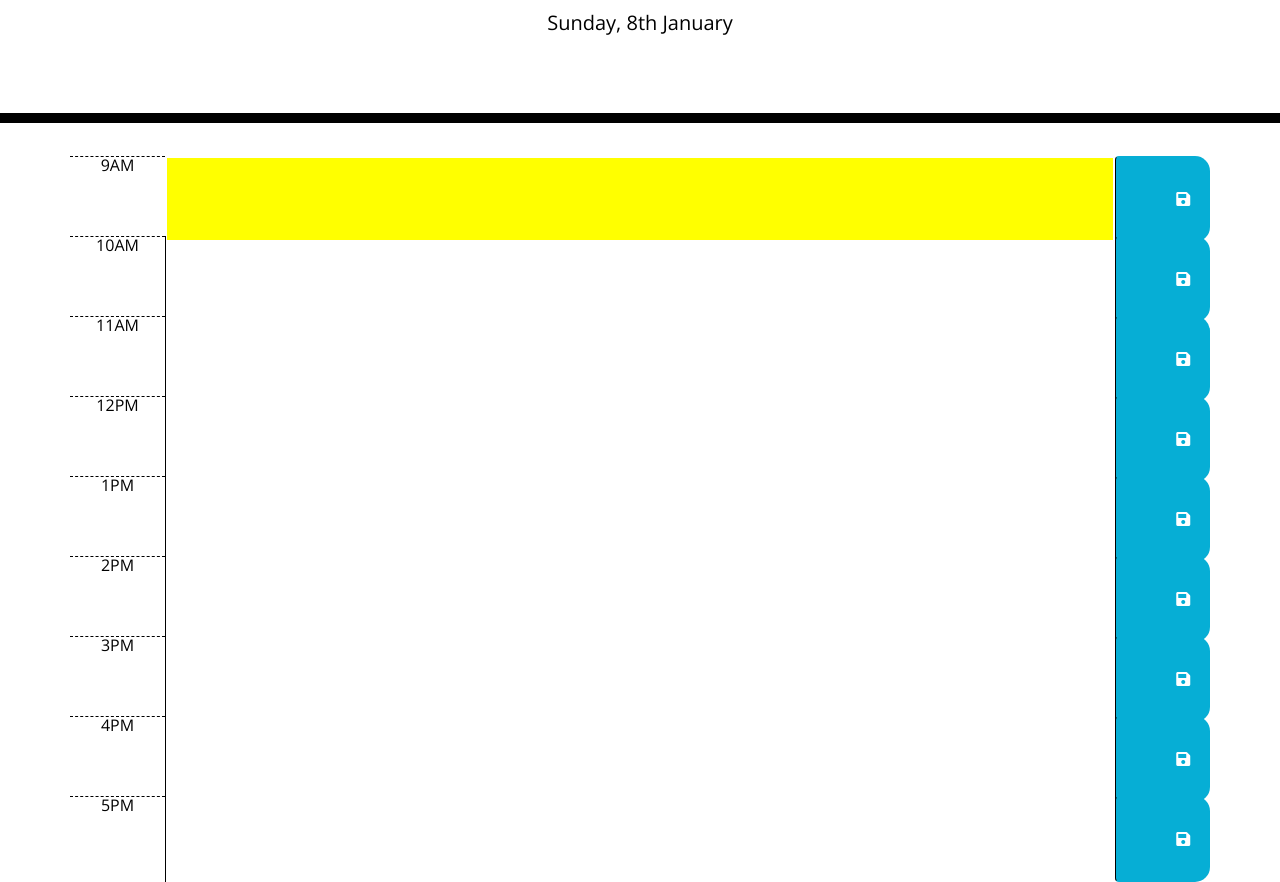
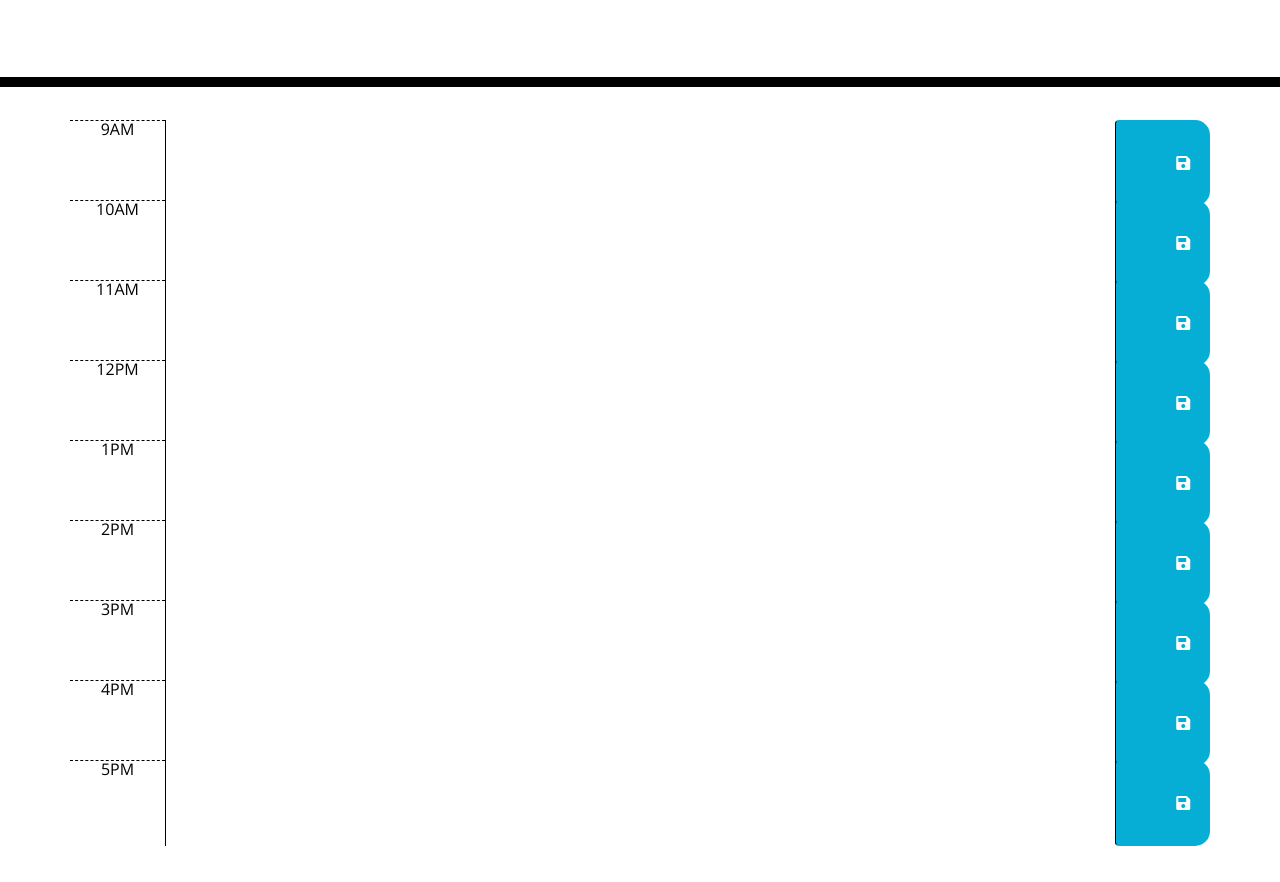
Before and after one commit to ladycosy/work-day-scheduler, a plain HTML site: page index.html in a window 1280 px wide. Shown: the part 181-1063 px from the top of the page. After the commit the page ends 1027 px from the top, so only its background shows below. Drawn offline with nearby package versions, Linux system fonts and the light colour scheme.

Commit message:
files structure, HTML into the root

```diff
--- a/starter/index.html
+++ b/index.html
@@ -18,7 +18,7 @@
       href="https://fonts.googleapis.com/css?family=Open+Sans&display=swap"
       rel="stylesheet"
     />
-    <link rel="stylesheet" href="style.css" />
+    <link rel="stylesheet" href="starter/style.css" />
     <title>Work Day Scheduler</title>
   </head>
 
@@ -31,7 +31,6 @@
 
     <div class="container">
       <!-- Timeblocks go here -->
-
       <div id="hour-9" class="row time-block">
         <div class="col-md-1 hour">9AM</div>
         <textarea class="col-md-10 description" id="textarea-hour"> </textarea>
@@ -39,72 +38,63 @@
           <i class="fas fa-save"></i>
         </button>
       </div>
-    </div>
-    <div class="container">
-      <div id="hour-9" class="row time-block">
+
+      <div id="hour-10" class="row time-block">
         <div class="col-md-1 hour">10AM</div>
         <textarea class="col-md-10 description"> </textarea>
         <button class="btn saveBtn col-md-1">
           <i class="fas fa-save"></i>
         </button>
       </div>
-    </div>
-    <div class="container">
-      <div id="hour-9" class="row time-block">
+
+      <div id="hour-11" class="row time-block">
         <div class="col-md-1 hour">11AM</div>
         <textarea class="col-md-10 description"> </textarea>
         <button class="btn saveBtn col-md-1">
           <i class="fas fa-save"></i>
         </button>
       </div>
-    </div>
-    <div class="container">
-      <div id="hour-9" class="row time-block">
+
+      <div id="hour-12" class="row time-block">
         <div class="col-md-1 hour">12PM</div>
         <textarea class="col-md-10 description"> </textarea>
         <button class="btn saveBtn col-md-1">
           <i class="fas fa-save"></i>
         </button>
       </div>
-    </div>
-    <div class="container">
-      <div id="hour-9" class="row time-block">
+
+      <div id="hour-1" class="row time-block">
         <div class="col-md-1 hour">1PM</div>
         <textarea class="col-md-10 description"> </textarea>
         <button class="btn saveBtn col-md-1">
           <i class="fas fa-save"></i>
         </button>
       </div>
-    </div>
-    <div class="container">
-      <div id="hour-9" class="row time-block">
+
+      <div id="hour-2" class="row time-block">
         <div class="col-md-1 hour">2PM</div>
         <textarea class="col-md-10 description"> </textarea>
         <button class="btn saveBtn col-md-1">
           <i class="fas fa-save"></i>
         </button>
       </div>
-    </div>
-    <div class="container">
-      <div id="hour-9" class="row time-block">
+
+      <div id="hour-3" class="row time-block">
         <div class="col-md-1 hour">3PM</div>
         <textarea class="col-md-10 description"> </textarea>
         <button class="btn saveBtn col-md-1">
           <i class="fas fa-save"></i>
         </button>
       </div>
-    </div>
-    <div class="container">
-      <div id="hour-9" class="row time-block">
+      <div id="hour-4" class="row time-block">
         <div class="col-md-1 hour">4PM</div>
         <textarea class="col-md-10 description"> </textarea>
         <button class="btn saveBtn col-md-1">
           <i class="fas fa-save"></i>
         </button>
       </div>
-    </div>
-    <div class="container">
-      <div id="hour-9" class="row time-block">
+
+      <div id="hour-5" class="row time-block">
         <div class="col-md-1 hour">5PM</div>
         <textarea class="col-md-10 description"> </textarea>
         <button class="btn saveBtn col-md-1">
@@ -115,6 +105,6 @@
 
     <script src="https://cdnjs.cloudflare.com/ajax/libs/jquery/3.2.1/jquery.min.js"></script>
     <script src="https://cdnjs.cloudflare.com/ajax/libs/moment.js/2.24.0/moment.min.js"></script>
-    <script src="script.js"></script>
+    <script src="starter/script.js"></script>
   </body>
 </html>
--- a/starter/script.js
+++ b/starter/script.js
@@ -7,7 +7,38 @@ function displayTime() {
   timeDisplayed.text(currentDate);
 }
 setInterval(displayTime, 1000);
+
+
+function hourTracker() {
 let currentHour = moment().format("HH");
+
+        // loop over time blocks
+        $(".time-block").each(function () {
+          var blockHour = parseInt($(this).attr("id").split("hour")[1]);
+          console.log( blockHour, currentHour)
+
+          //check if we've moved past this time
+          if (blockHour < currentHour) {
+              $(this).addClass("past");
+              $(this).removeClass("future");
+              $(this).removeClass("present");
+          }
+          else if (blockHour === currentHour) {
+              $(this).removeClass("past");
+              $(this).addClass("present");
+              $(this).removeClass("future");
+          }
+          else {
+              $(this).removeClass("present");
+              $(this).removeClass("past");
+              $(this).addClass("future");
+          }
+      })
+  }
+  hourTracker();
+})
+
+
 
 $("#textarea-hour").css({
   "background-color": "yellow",
```
